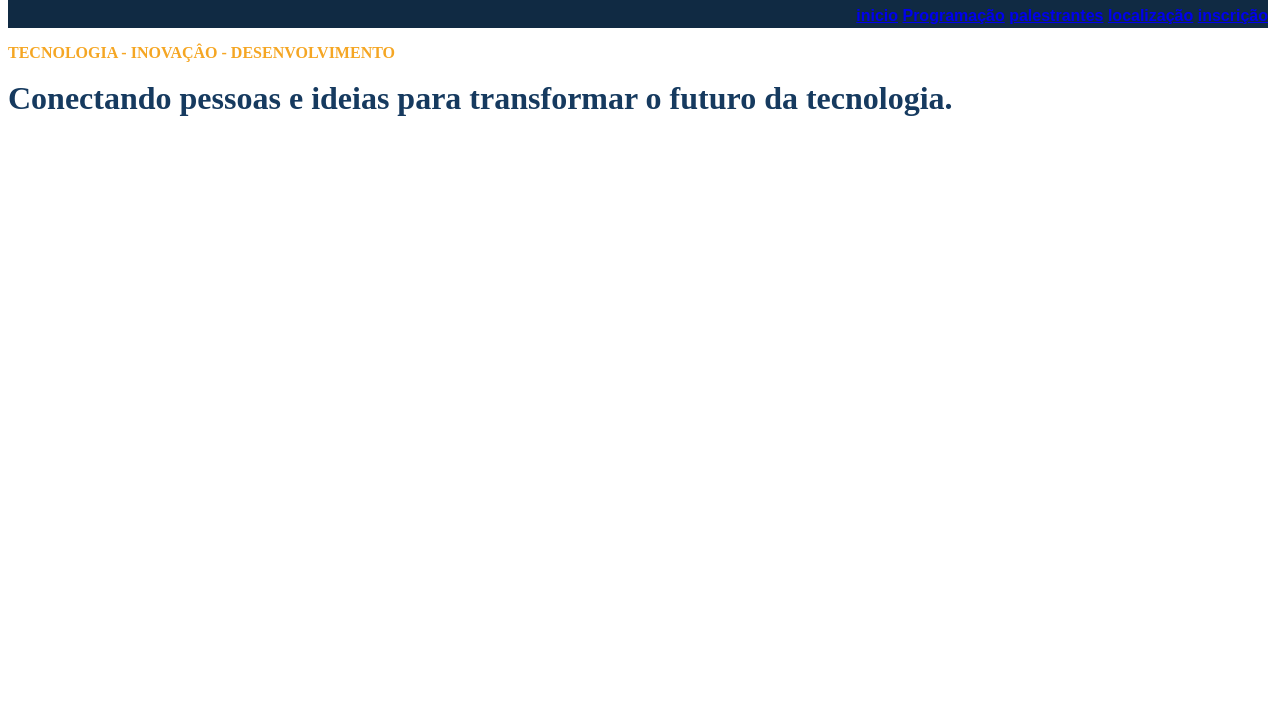
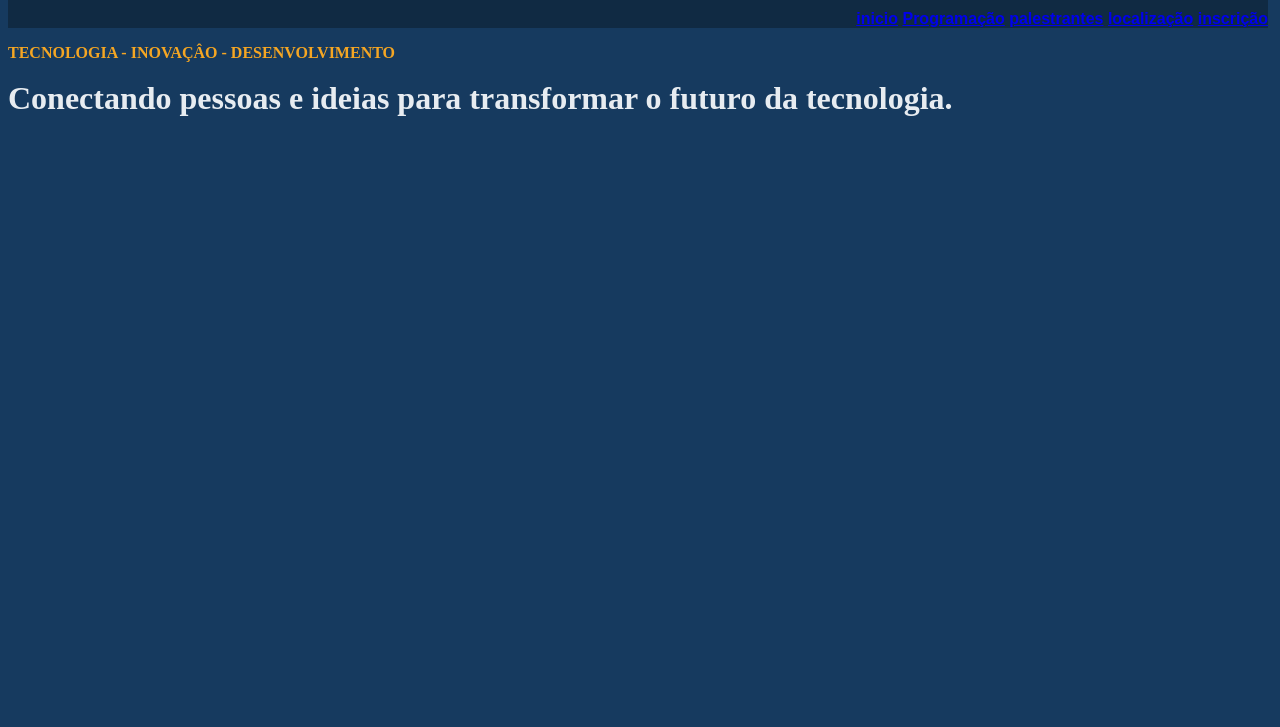
Before and after one commit to anarael-blip/devconnect, a plain HTML site: page index.html in a window 1280 px wide. Shown: the part 73-800 px from the top of the page. Drawn offline with Linux system fonts and the light colour scheme.

Commit message:
style: arrumei o texto principal

```diff
--- a/css/style.css
+++ b/css/style.css
@@ -17,7 +17,7 @@ div {
 }
 
 body {
-    color: #163A5F;
+    background-color: #163A5F;
     min-height: 350px;
     align-items: end;
 }
@@ -29,3 +29,8 @@ p
     height: 14px;
     font-weight: bold;
 }
+h1 {
+    color: #e7ecf1;
+    height: 40px;
+    font-weight: bold;
+}
```
